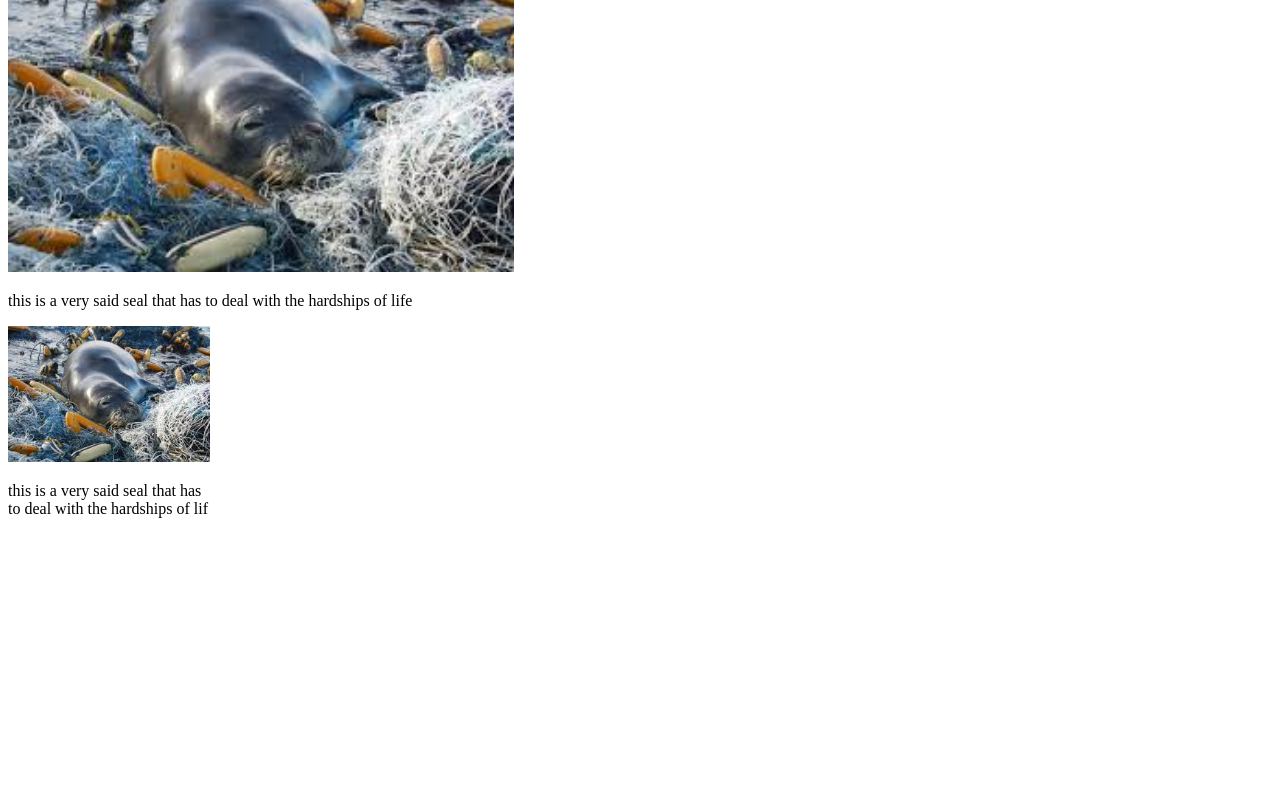
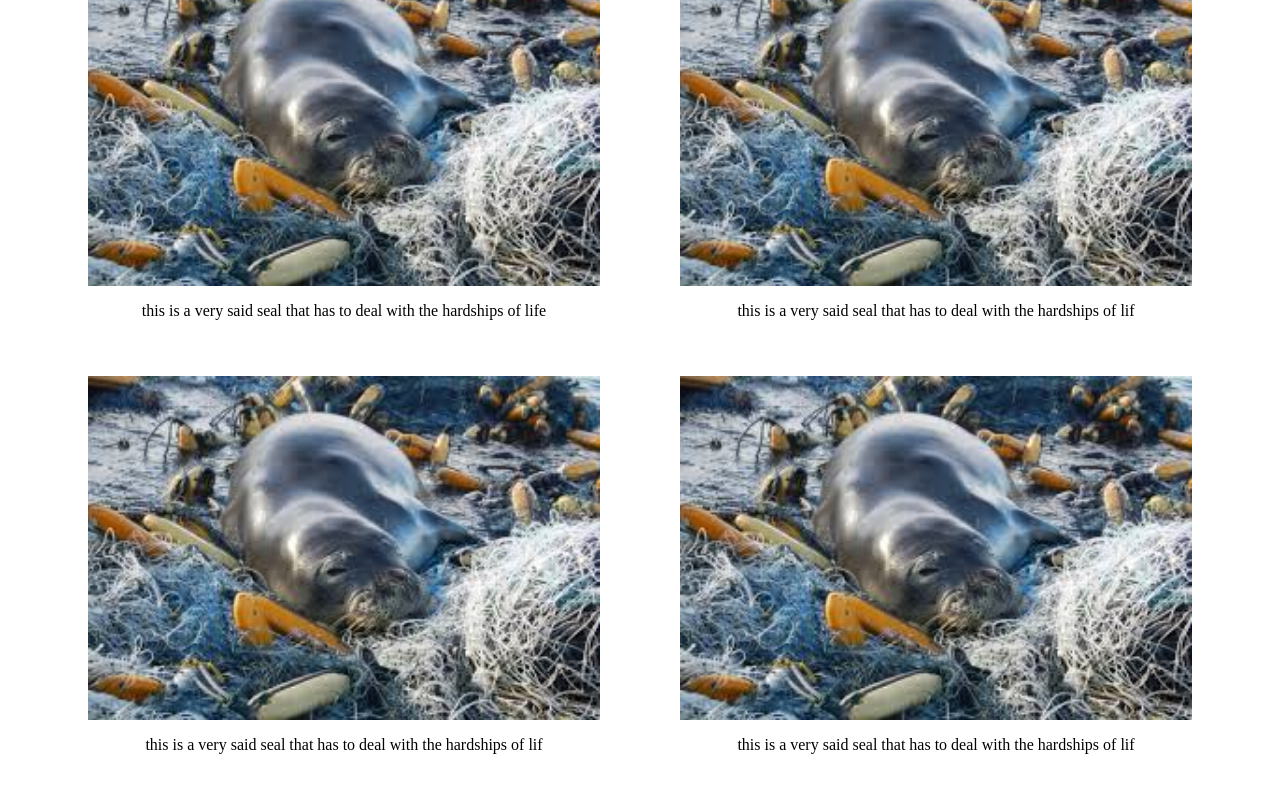
Before and after one commit to abiespinal04/LitteringProject, a plain HTML site: page index.html in a window 1280 px wide. Shown: the part 384-1174 px from the top of the page. Before the commit the page ends 918 px from the top, so only its background shows below. Drawn offline with Linux system fonts and the light colour scheme.

Commit message:
changed the bar to yellow and have more stuff for home page

```diff
--- a/index.html
+++ b/index.html
@@ -12,7 +12,7 @@
         <img src="img/cleanlogo.jpg" alt=" logo" width = 200 >
 
 
-    </header>
+
     <hr>
 
     <div class = "nav">
@@ -30,6 +30,7 @@
         </ul>
 
 </div>
+    </header>
 
     <h1>
         Make the Planet Better!
@@ -40,6 +41,16 @@
         <div class ="container">
             <p>this is a very said seal that has to deal with the hardships of life</p>
 
+
+        </div>
+    </div>
+
+        <div class = "card">
+                <img src="img/garbageseal.jpg" alt="pic" style = "width: 100%">
+                <div class ="container">
+                    <p>this is a very said seal that has to deal with the hardships of lif</p>
+
+                </div>
         </div>
 
         <div class = "card">
@@ -48,13 +59,17 @@
                     <p>this is a very said seal that has to deal with the hardships of lif</p>
 
                 </div>
+        </div>
 
+        <div class = "card">
+                <img src="img/garbageseal.jpg" alt="pic" style = "width: 100%">
+                <div class ="container">
+                    <p>this is a very said seal that has to deal with the hardships of lif</p>
 
-
-    </div>
+                </div>
+        </div>
 </div>
-
-    </div>
+ </div>
 
 </body>
 </html>
--- a/style.css
+++ b/style.css
@@ -1,7 +1,7 @@
 .nav{
    /* display: inline;*/
     text-align: center;
-    background-color: green;
+    background-color: yellow;
 
 }
 
@@ -12,7 +12,7 @@
 /*code for the navigation*/
 .nav li{
     display: inline-block;
-    margin : 20px ;
+    margin : 0 20px ;
 }
 
 
@@ -22,14 +22,31 @@ h1{
 
 .card{
     width: 40%;
-    float: left;
+    display: flex;
+    flex-direction: column;
+    justify-content: center;
     margin:auto;
+    align-items: center;
+    margin : 20px 40px;
+
 }
-.after-card{
-    clear: both;
+
+body{
+    margin: 0;
+    display: flex;
+    flex-direction: column;
+    justify-content: center;
+
 }
 
 
+
+
 .deck{
+    width : 100%;
     margin-top: 50px;
+    display : flex;
+    flex-wrap: wrap;
+    justify-content: center;
+
 }
```
